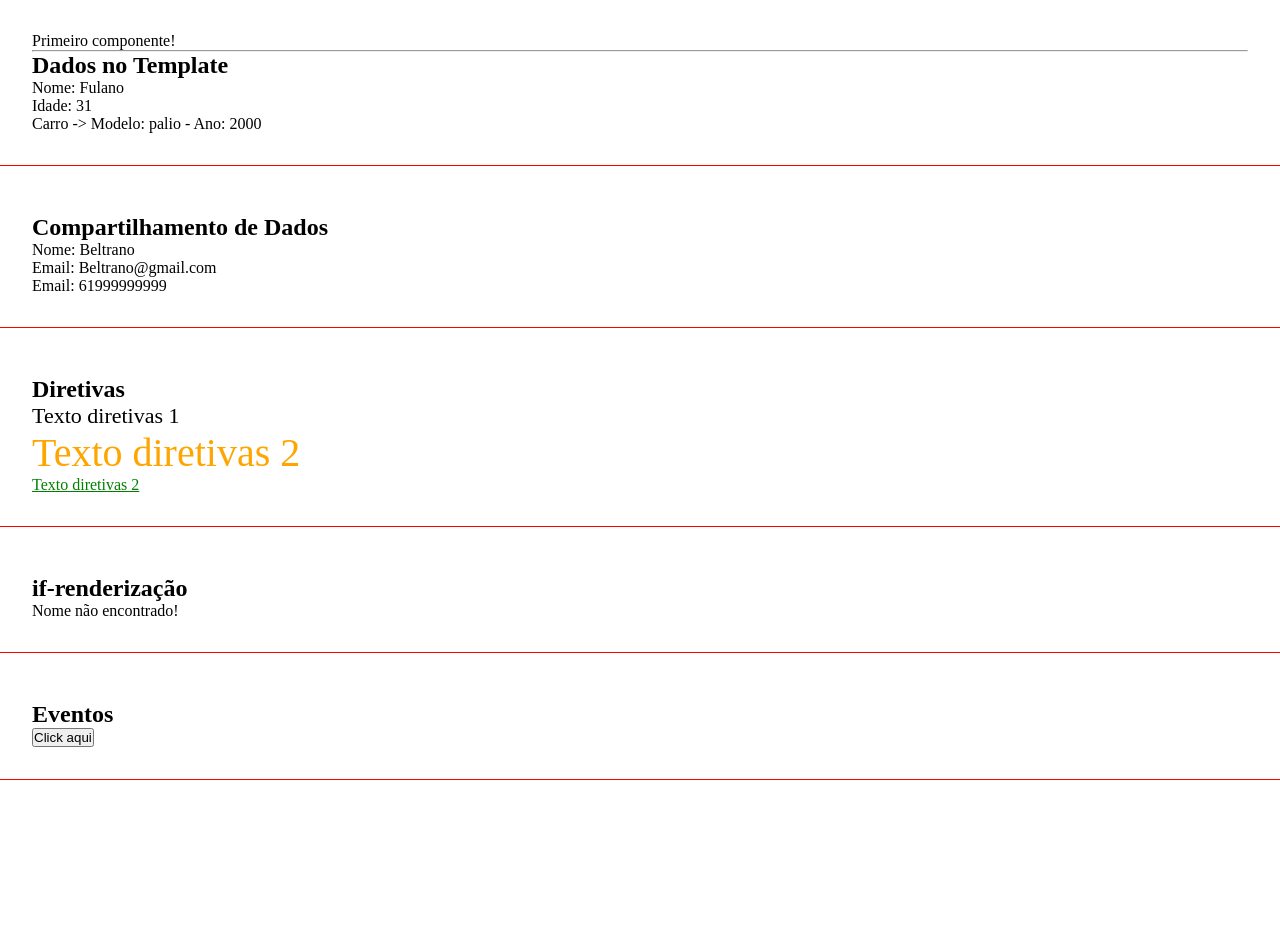
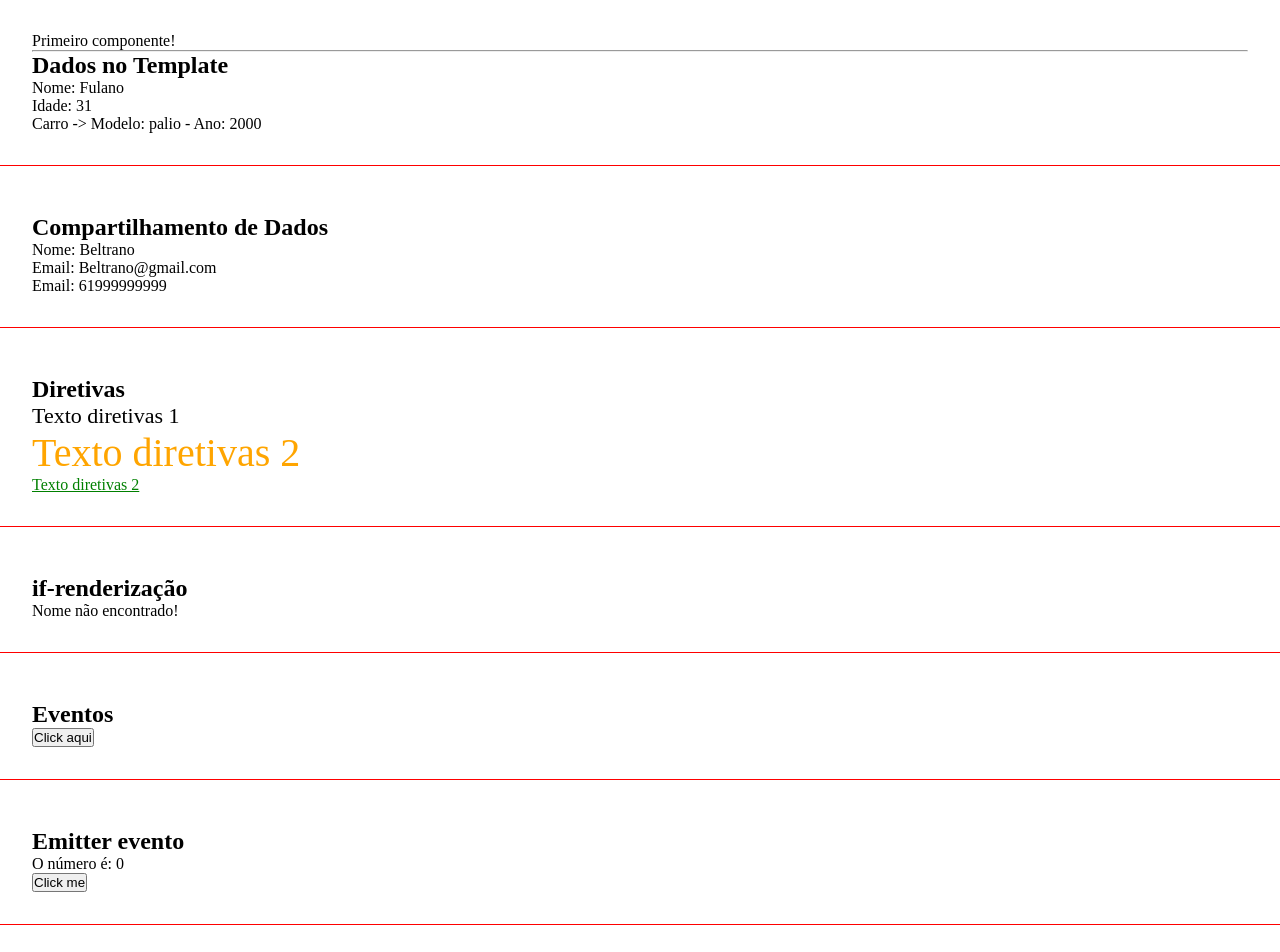
Before and after one commit to tiagobsb84/Angular_13-Curso, an Angular app: page / in a window 1280 px wide. Shown: the top 952 px of the page. Built offline with nearby package versions, Linux system fonts and the light colour scheme.

Commit message:
Emitindo Evento

```diff
--- a/src/app/app.component.html
+++ b/src/app/app.component.html
@@ -7,3 +7,5 @@
 <app-if-render></app-if-render>
 
 <app-evento></app-evento>
+
+<app-emitter></app-emitter>
--- a/src/app/app.module.ts
+++ b/src/app/app.module.ts
@@ -7,6 +7,8 @@ import { ParentDataComponent } from './components/parent-data/parent-data.compon
 import { DirectivesComponent } from './components/directives/directives.component';
 import { IfRenderComponent } from './components/if-render/if-render.component';
 import { EventoComponent } from './components/evento/evento.component';
+import { EmitterComponent } from './components/emitter/emitter.component';
+import { ChangeNumberComponent } from './components/change-number/change-number.component';
 
 @NgModule({
   declarations: [
@@ -15,7 +17,9 @@ import { EventoComponent } from './components/evento/evento.component';
     ParentDataComponent,
     DirectivesComponent,
     IfRenderComponent,
-    EventoComponent
+    EventoComponent,
+    EmitterComponent,
+    ChangeNumberComponent
   ],
   imports: [
     BrowserModule
--- /dev/null
+++ b/src/app/components/change-number/change-number.component.html
@@ -0,0 +1 @@
+<button (click)="handleClick()">Click me</button>
--- /dev/null
+++ b/src/app/components/change-number/change-number.component.ts
@@ -0,0 +1,20 @@
+import { Component, OnInit, Output, EventEmitter } from '@angular/core';
+
+@Component({
+  selector: 'app-change-number',
+  templateUrl: './change-number.component.html',
+  styleUrls: ['./change-number.component.css']
+})
+export class ChangeNumberComponent implements OnInit {
+  @Output() changeNumber: EventEmitter<any> = new EventEmitter();
+
+  constructor() { }
+
+  ngOnInit(): void {
+  }
+
+  handleClick(){
+   this.changeNumber.emit();
+  }
+
+}
--- /dev/null
+++ b/src/app/components/emitter/emitter.component.html
@@ -0,0 +1,5 @@
+<div class="class">
+    <h2>Emitter evento</h2>
+    <p>O número é: {{ numeroRando }}</p>
+    <app-change-number (changeNumber)="onChangeNumber()"></app-change-number>
+</div>
--- /dev/null
+++ b/src/app/components/emitter/emitter.component.ts
@@ -0,0 +1,20 @@
+import { Component, OnInit } from '@angular/core';
+
+@Component({
+  selector: 'app-emitter',
+  templateUrl: './emitter.component.html',
+  styleUrls: ['./emitter.component.css']
+})
+export class EmitterComponent implements OnInit {
+  numeroRando: number = 0;
+
+  constructor() { }
+
+  ngOnInit(): void {
+  }
+
+  onChangeNumber(){
+   this.numeroRando = Math.floor(Math.random() * 10);
+  }
+
+}
```
Also changed, not shown: src/app/components/change-number/change-number.component.css (added), src/app/components/emitter/emitter.component.css (added), 2 other files (tests, documents, lock files or other folders).
